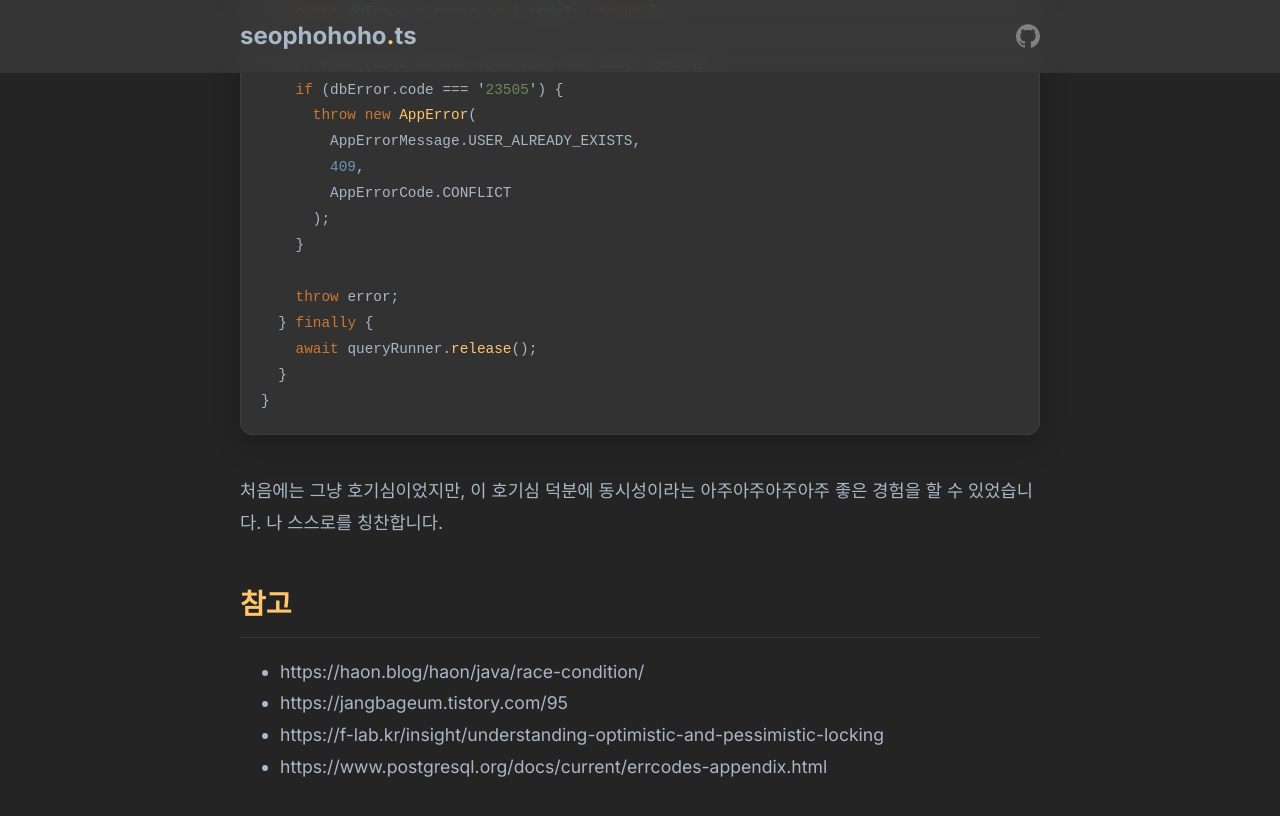
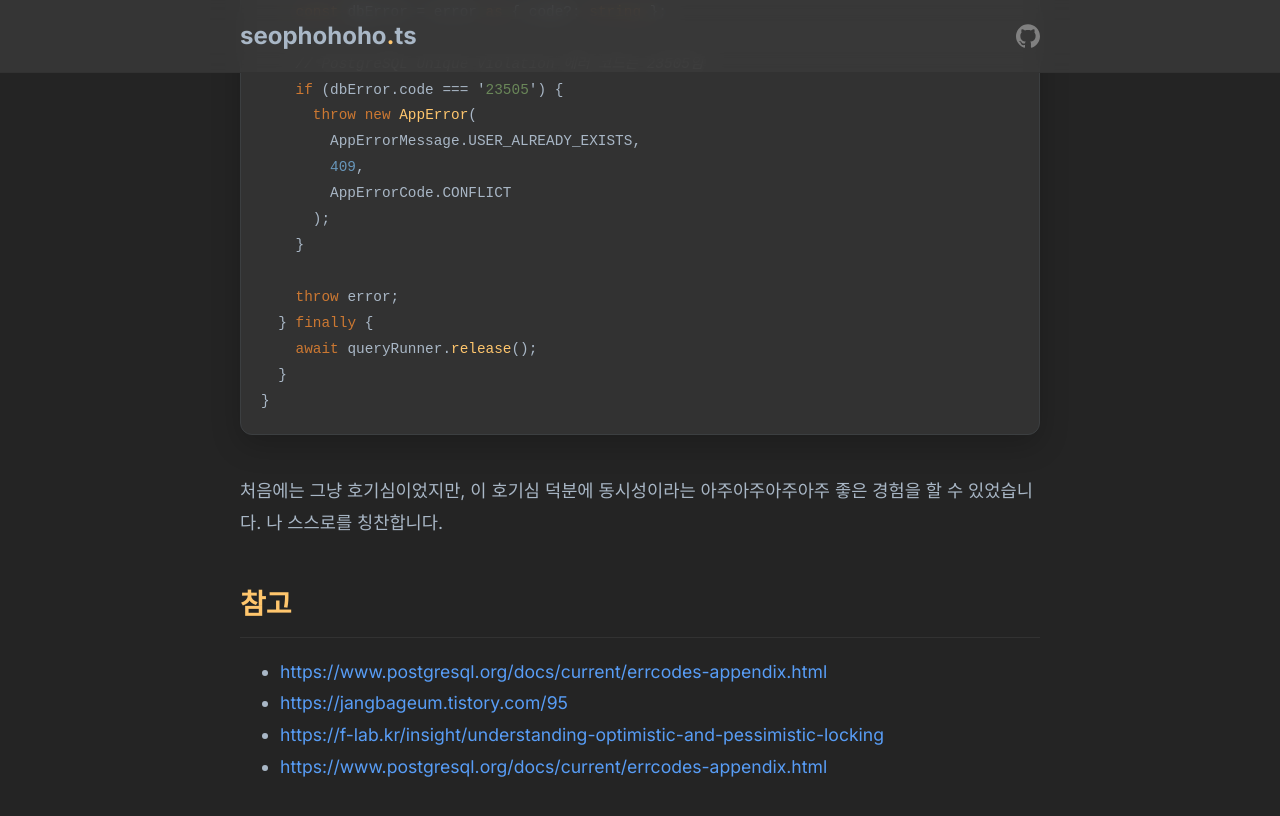
Before and after one commit to seophohoho/seophohoho.github.io, a Jekyll site: the page built from _posts/2026-02-11-0.md, in a window 1280 px wide and 900 px high, scrolled down 13920 px. Shown: the top 816 px of the window. Built offline with Jekyll 4.4.1, drawn with Linux system fonts in a browser that asks for light colours; some of the changed lines change nothing that is shown.

Commit message:
fix: Fix link

```diff
--- a/_posts/2026-02-11-0.md
+++ b/_posts/2026-02-11-0.md
@@ -417,7 +417,7 @@ async registerLocal(req: AuthLocalReq): Promise<TokenPair> {
 나 스스로를 칭찬합니다.
 
 ## 참고
-- https://haon.blog/haon/java/race-condition/
-- https://jangbageum.tistory.com/95
-- https://f-lab.kr/insight/understanding-optimistic-and-pessimistic-locking
-- https://www.postgresql.org/docs/current/errcodes-appendix.html
+- [https://www.postgresql.org/docs/current/errcodes-appendix.html](https://haon.blog/haon/java/race-condition/)
+- [https://jangbageum.tistory.com/95](https://jangbageum.tistory.com/95)
+- [https://f-lab.kr/insight/understanding-optimistic-and-pessimistic-locking](https://f-lab.kr/insight/understanding-optimistic-and-pessimistic-locking)
+- [https://www.postgresql.org/docs/current/errcodes-appendix.html](https://www.postgresql.org/docs/current/errcodes-appendix.html)
```
